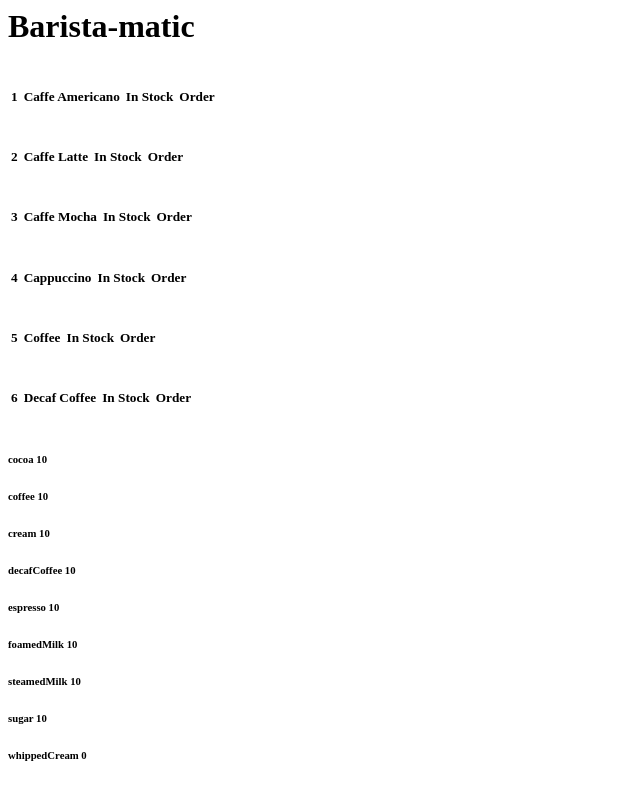
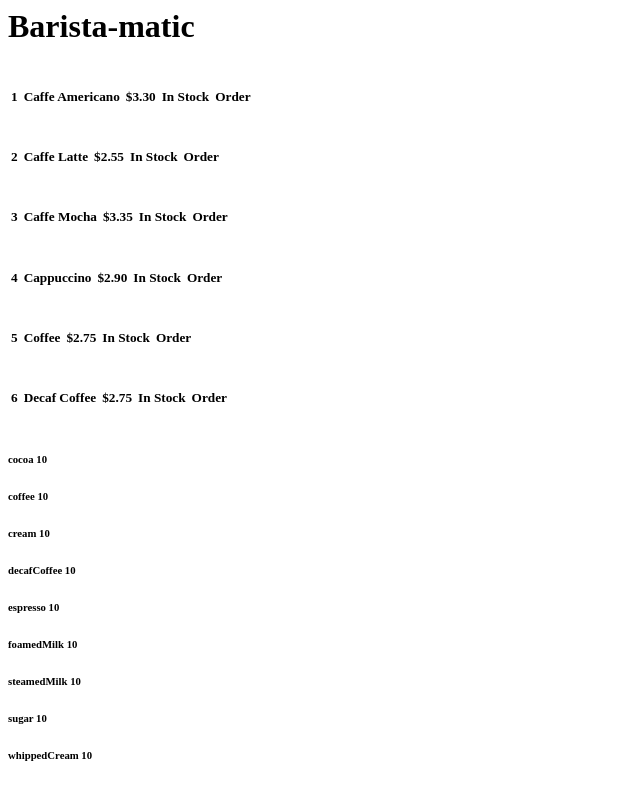
Before and after one commit to vlin59/victorlin-baristamatic, a React app: page / in a window 1280 px wide. Shown: the whole page, without its empty margins (0-640 px from the left). Built offline with nearby package versions, Linux system fonts and the light colour scheme; the HTML template or start-up script is replaced by a standard one.

Commit message:
Add pricing

```diff
--- a/src/App.js
+++ b/src/App.js
@@ -2,16 +2,6 @@ import React, { Component } from 'react';
 import Header from './components/header.js'
 
 if (process.env.BROWSER || process.browser) { require('./App.css'); }
-
-
-let menu = [
-  'Coffee',
-  'Decaf Coffee',
-  'Caffe Latte',
-  'Caffe Americano',
-  'Caffe Mocha',
-  'Cappuccino',
-]
 
 let ingredients = {
   coffee  : 0.75  ,
@@ -73,7 +63,7 @@ export default class App extends Component {
         foamedMilk: 10,
         espresso: 10,
         cocoa: 10,
-        whippedCream: 0,
+        whippedCream: 10,
       },
       menuItems: {
         Coffee: 'Coffee',
@@ -127,21 +117,24 @@ export default class App extends Component {
     this.restock = this.restock.bind(this);
     this.checkInStock = this.checkInStock.bind(this);
     this.orderDrink = this.orderDrink.bind(this);
+    this.getPrice = this.getPrice.bind(this);
   }
 
   handleClick() {
-    menu.push('blah')
-    this.setState({});
     this.restock();
   }
 
   restock() {
     this.setState((state, props) => {
       let restockedIngredients = {};
-      for (let key in this.state.stockIngredientsUnits) {
-        restockedIngredients[key] = 10;
+      let menuItemRestocked = {};
+      for (let ingredient in this.state.stockIngredientsUnits) {
+        restockedIngredients[ingredient] = 10;
       }
-      return {stockIngredientsUnits: restockedIngredients};
+      for (let menuItem in this.state.menuItemInStock) {
+        menuItemRestocked[menuItem] = true;
+      }
+      return {stockIngredientsUnits: restockedIngredients, menuItemInStock : menuItemRestocked};
     });
   }
 
@@ -150,14 +143,27 @@ export default class App extends Component {
   }
 
   orderDrink (menuItem) {
-    console.log(menuItem);
+    let drinkRecipes = this.state.drinkRecipes;
+    let stockIngredientsUnits = this.state.stockIngredientsUnits;
+    let newStockedIngredientUnits = stockIngredientsUnits;
+    for (let drinkIngredient in drinkRecipes[menuItem]){
+      newStockedIngredientUnits[drinkIngredient] = stockIngredientsUnits[drinkIngredient] - drinkRecipes[menuItem][drinkIngredient];
+    }
+    this.setState({stockIngredientsUnits: newStockedIngredientUnits});
   }
 
-  checkPrice (menuItem) {
-
+  getPrice (menuItem) {
+    let drinkRecipes = this.state.drinkRecipes;
+    let value = 0;
+    for (let drinkIngredient in drinkRecipes[menuItem]){
+      value = value + (drinkRecipes[menuItem][drinkIngredient] * ingredients[drinkIngredient]);
+    }
+    let price = '$' + value.toFixed(2);
+    return price;
   }
 
   render() {
+    console.log(this.state)
     return (
       <div>
         <Header handleClick={this.handleClick}/>
@@ -167,8 +173,9 @@ export default class App extends Component {
             <div key={i+1} className="menu-item">
               <h5>{i+1}</h5>
               <h5>{formatMenuItem(menuItem)}</h5>
-              <h5>{this.state.menuItemInStock[menuItem] ? 'In Stock' : 'Out of Stock'}</h5>
-              <h5 onClick={() => this.orderDrink(menuItem)} name={menuItem}>Order</h5>
+              <h5>{this.getPrice(menuItem)}</h5>
+              {this.state.menuItemInStock[menuItem] ? <h5>In Stock</h5> : <h5>Out of Stock</h5>}
+              {this.state.menuItemInStock[menuItem] ? <h5 onClick={() => this.orderDrink(menuItem)}>Order</h5> : null}
             </div>
           )
         })}
```
